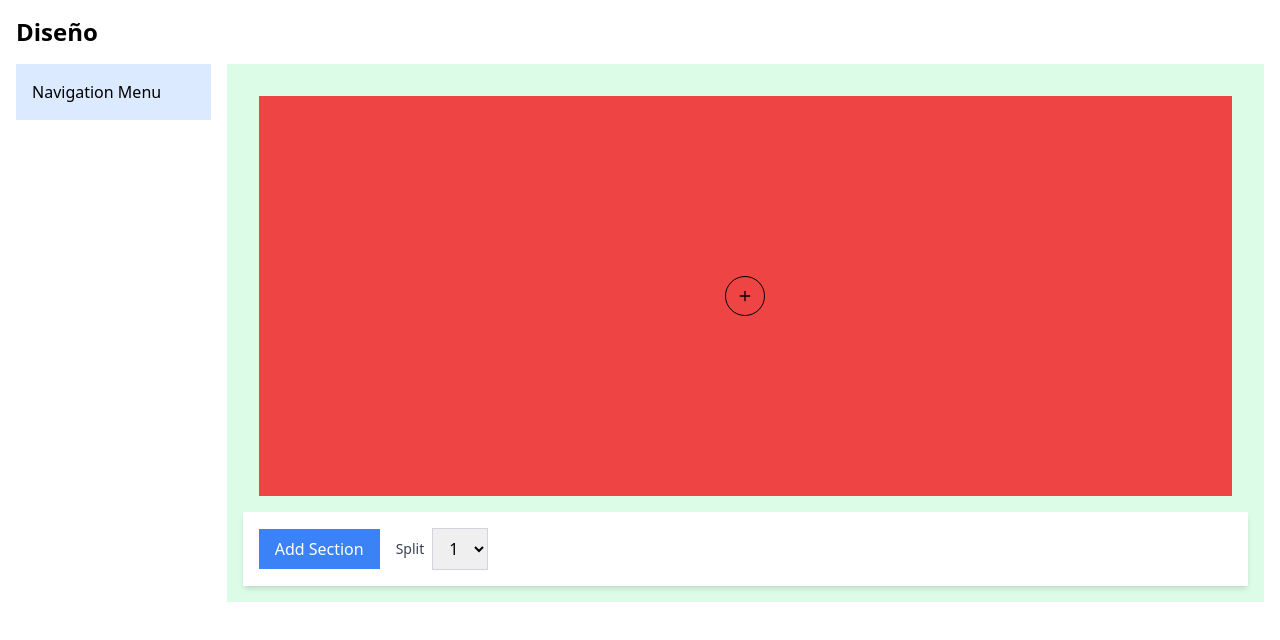
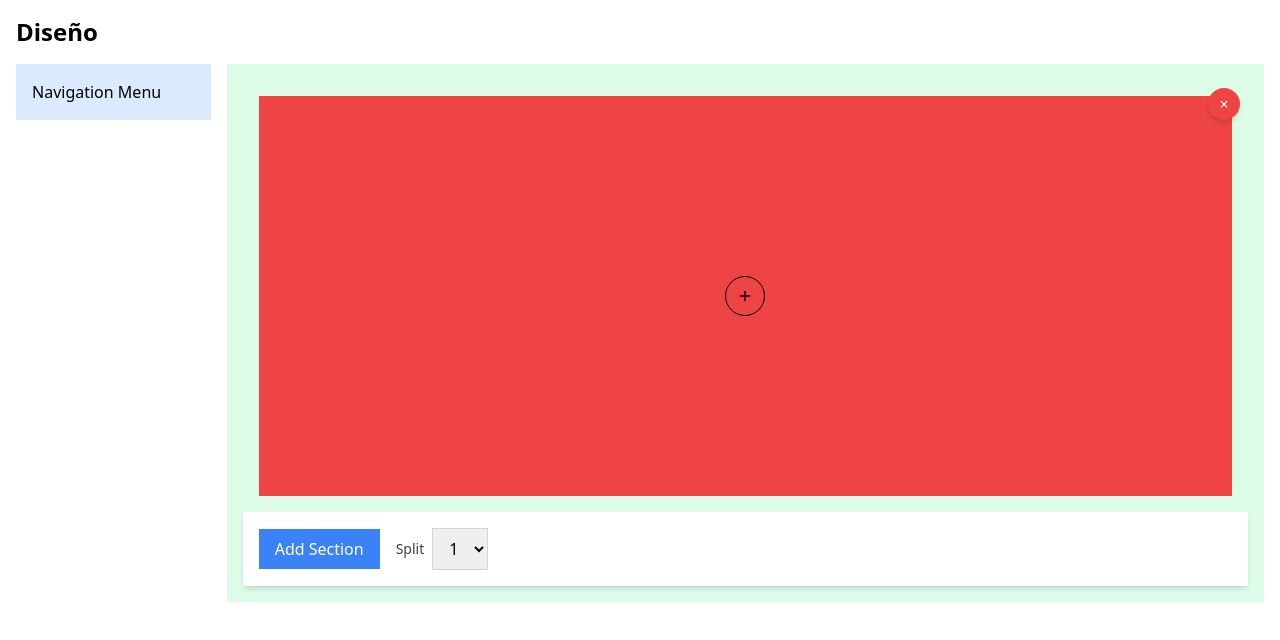
Before and after one commit to LeandroHornos/formafluid, a Next.js app: page /design in a window 1280 px wide. Both pictures are taken after a click on the button "Add Section". Shown: the top 640 px of the page. Built offline with nearby package versions, Linux system fonts and the light colour scheme; what @apollo/experimental-nextjs-app-support would draw is missing.

Commit message:
Incorporo nanoid para generar los ids

```diff
--- a/package.json
+++ b/package.json
@@ -20,6 +20,7 @@
     "graphql": "^16.11.0",
     "lucide-react": "^0.501.0",
     "mongoose": "^8.14.0",
+    "nanoid": "^5.1.5",
     "next": "15.3.0",
     "react": "^19.0.0",
     "react-dom": "^19.0.0",
--- a/src/components/design/AddSectionMenu.tsx
+++ b/src/components/design/AddSectionMenu.tsx
@@ -1,5 +1,6 @@
 import React, { useState } from "react";
 import { FormSection } from "@/apptypes";
+import { nanoid } from "nanoid";
 
 interface AddSectionProps {
   handleAddSection: (section: FormSection) => void;
@@ -14,7 +15,7 @@ const AddSectionMenu = ({ handleAddSection, sections }: AddSectionProps) => {
         className="bg-blue-500 hover:bg-blue-600 text-white px-4 py-2 rounded-md transition-colors duration-200"
         onClick={() =>
           handleAddSection({
-            id: "new-section",
+            id: nanoid(),
             name: "New Section",
             order: sections.length + 1,
             split: split,
--- a/src/components/design/Editor.tsx
+++ b/src/components/design/Editor.tsx
@@ -13,11 +13,19 @@ export default function Editor() {
     setSections([...sections, section]);
   };
 
+  const handleDeleteSection = (sectionId: string) => {
+    setSections(sections.filter(section => section.id !== sectionId));
+  };
+
   return (
     <div className="p-4 bg-green-100">
       <div className="w-full">
         {sections.map((section) => (
-          <SectionEditor key={section.id} section={section} />
+          <SectionEditor
+            key={section.id}
+            section={section}
+            handleDeleteSection={handleDeleteSection}
+          />
         ))}
       </div>
       {/* Add a button to add a new section */}
--- a/src/components/design/SectionEditor.tsx
+++ b/src/components/design/SectionEditor.tsx
@@ -6,12 +6,19 @@ import { ModalButton } from "@/components/ui/ModalButton";
 
 interface SectionEditorProps {
   section: FormSection;
+  handleDeleteSection: (sectionId: string) => void;
 }
 
-const SectionEditor: React.FC<SectionEditorProps> = ({ section }) => {
-  const { split } = section;
+const SectionEditor: React.FC<SectionEditorProps> = ({ section, handleDeleteSection }) => {
+  const { split, id } = section;
   return (
-    <div className="w-full flex flex-col md:flex-row gap-4 p-4">
+    <div className="w-full flex flex-col md:flex-row gap-4 p-4 relative">
+      <button
+        onClick={() => handleDeleteSection(id)}
+        className="absolute top-2 right-2 w-8 h-8 flex items-center justify-center bg-red-500 hover:bg-red-600 text-white rounded-full shadow-md transition-colors duration-200"
+      >
+        ×
+      </button>
       <div className="flex-1 h-[50vh] bg-red-500 rounded-lg flex items-center justify-center">
         <ModalButton/>
       </div>
@@ -26,7 +33,6 @@ const SectionEditor: React.FC<SectionEditorProps> = ({ section }) => {
         </div>
       )}
     </div>
-
   );
 };
 
```
Also changed, not shown: 1 other file (tests, documents, lock files or other folders).
